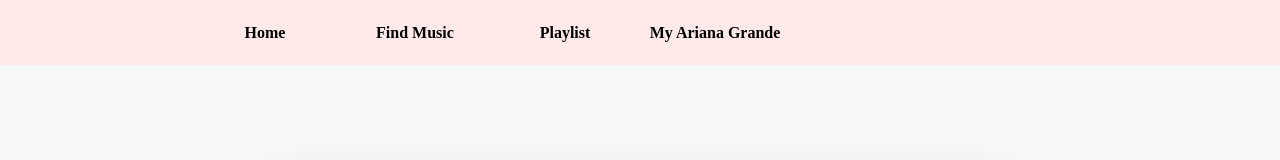
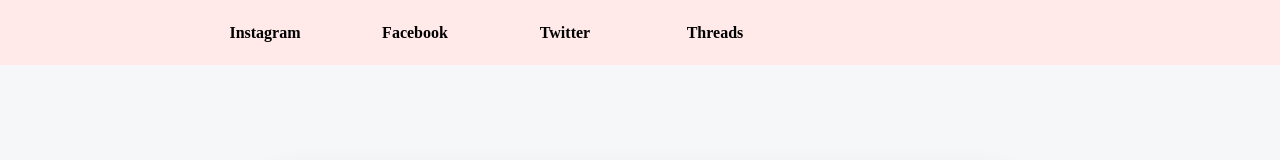
Before and after one commit to rts-cmk-wu10/javascript-showoff-Thamied, a plain HTML site: page index.html in a window 1280 px wide. Shown: the top 160 px of the page. Drawn offline with Linux system fonts and the light colour scheme.

```diff
--- a/index.html
+++ b/index.html
@@ -15,10 +15,10 @@
 			<ul class="navbar">
 				<li class="navbar__item--first">
 				</li>
-				<li><a href=>Home</a></li>
-				<li><a href="">Find Music</a></li>
-				<li><a href="">Playlist</a></li>
-				<li><a href=""></i>My Ariana Grande</a></li>
+				<li><a href="">Instagram</a></li>
+				<li><a href="">Facebook</a></li>
+				<li><a href="">Twitter</a></li>
+				<li><a href=""></i>Threads</a></li>
 			</ul>
 		</nav>
 
```
